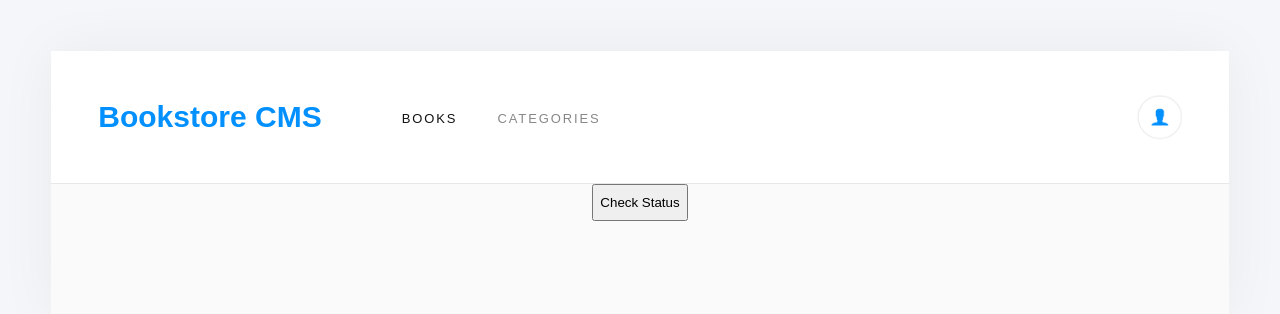
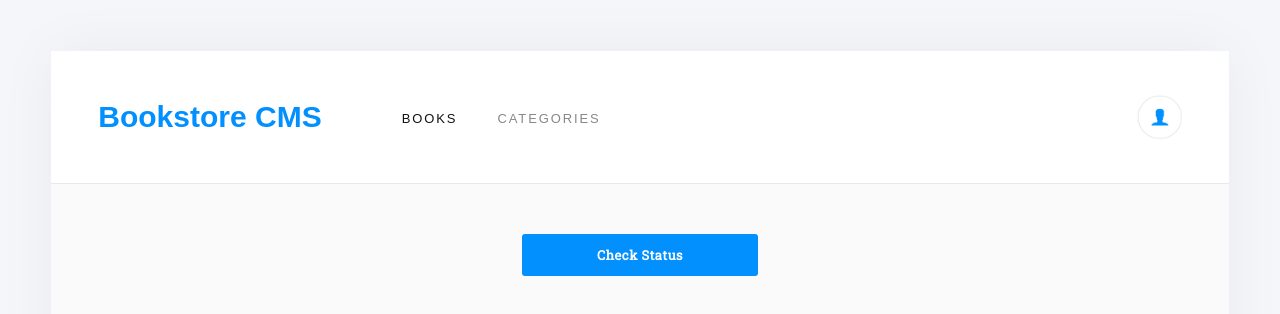
Before and after one commit to HERMON-1995/Book-store-project, a React (Create React App) app: page /categories in a window 1280 px wide. Shown: the top 314 px of the page. Built offline with nearby package versions, Linux system fonts and the light colour scheme.

Commit message:
Update categories.js

```diff
--- a/src/pages/categories.js
+++ b/src/pages/categories.js
@@ -12,7 +12,7 @@ const Categories = () => {
 
   return (
     <div className="status-div">
-      <button type="submit" className="status-btn" onClick={dispatchAction}>Check Status</button>
+      <button type="submit" className="primary-button-big states-btn" onClick={dispatchAction}>Check Status</button>
       <h3>{allCategories}</h3>
     </div>
   );
```
